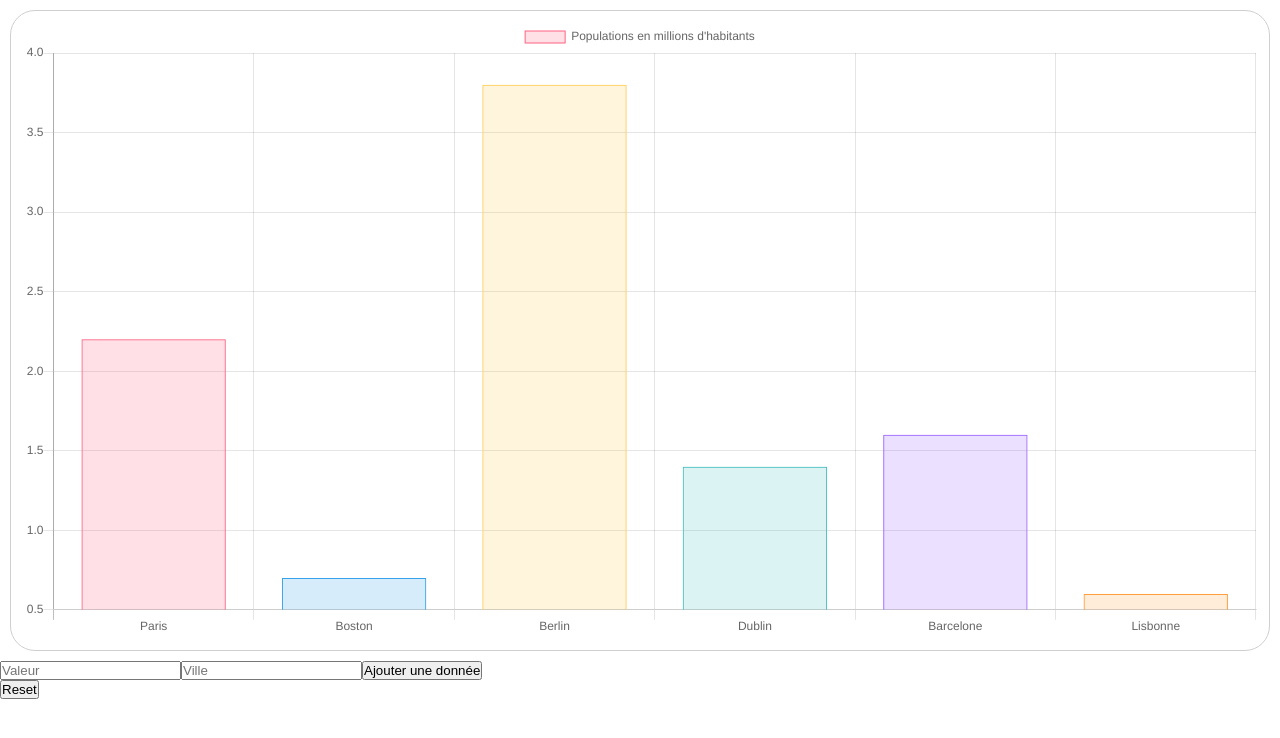
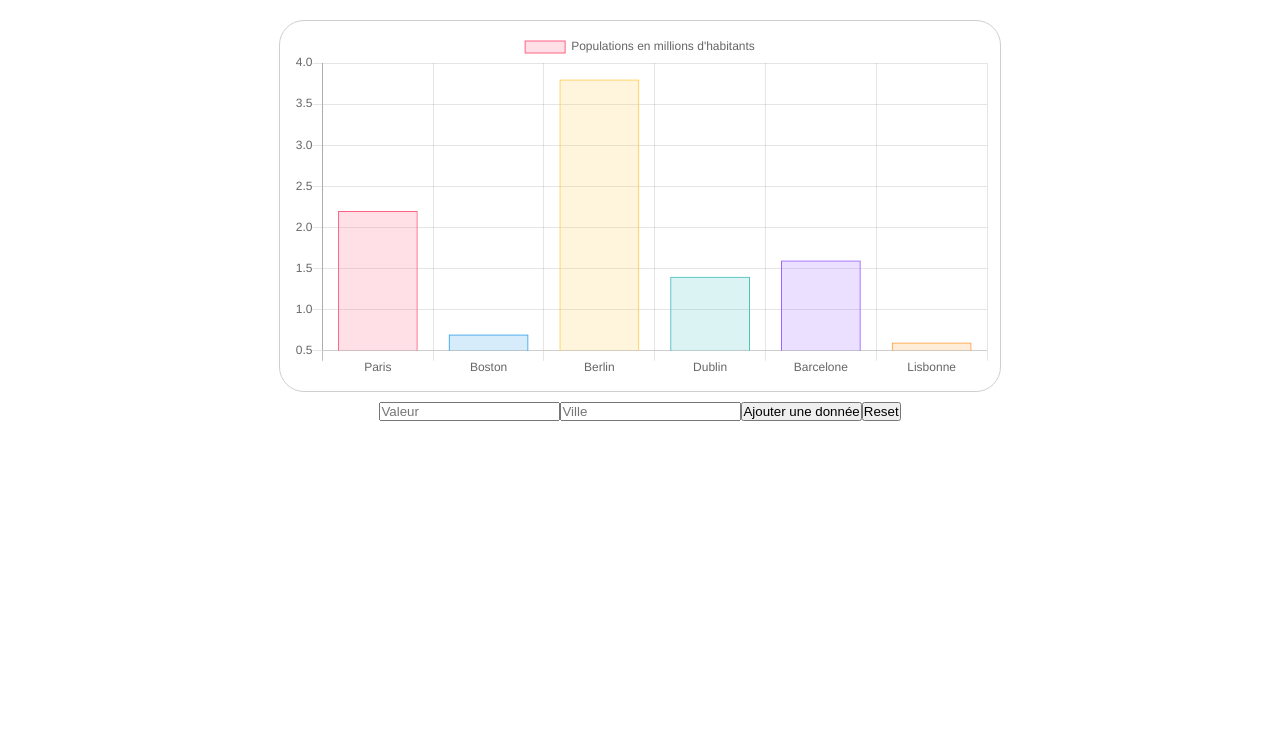
Before and after one commit to Yousopp/myapp, a React (Create React App) app: page / in a window 1280 px wide. Shown: the top 738 px of the page. Built offline with nearby package versions, Linux system fonts and the light colour scheme; the HTML template or start-up script is replaced by a standard one.

Commit message:
bug, style and correctif

```diff
--- a/src/App.css
+++ b/src/App.css
@@ -7,15 +7,24 @@
   border: 1px solid rgb(207, 207, 207);
   border-radius: 25px;
   padding: 10px;
-  margin: 10px;
-}
-
-#pieChart {
-  padding: 10px;
-  margin: 10px;
-  text-align: center;
+  margin: auto;
+  margin-top: 20px;
+  height: auto;
+  width: 700px;
 }
 
 #titlePieChart {
   padding: 20px;
 }
+
+.inputbox {
+  display: flex;
+  flex-direction: row;
+  justify-content: center;
+  margin-top: 10px;
+  margin-bottom: 10px;
+}
+
+.inputdata {
+  margin: 10px;
+}
--- a/src/App.js
+++ b/src/App.js
@@ -36,9 +36,9 @@ const App = () => {
 
   return <div id="divChart">
             <div id="lineChart">
-              <BarChart data={data} chartRef={chartRef}/>
+              <BarChart data={data} chartRef={chartRef} />
             </div>
-            <div>
+            <div className="inputbox">
               <ButtonChart updateChart={updateChart}/>
               <ButtonReset resetData={resetData}/>
             </div>
--- a/src/components/ButtonChart.js
+++ b/src/components/ButtonChart.js
@@ -16,7 +16,7 @@ const ButtonChart = ({updateChart}) => {
 
     return (
         <div className="inputBox">
-            <input type="number" className="inputAdd" placeholder="Valeur" id="inputData" onChange={event => setValue(event.target.value)}/>
+            <input type="number" className="inputAdd" placeholder="Valeur" step="0.1" min="0" id="inputData" onChange={event => setValue(event.target.value)}/>
             <input type="text" className="inputAdd" placeholder="Ville" id="label" onChange={event => setVille(event.target.value)}/>
             <button onClick={addData} id="insertData">Ajouter une donnée</button>
         </div>
```
